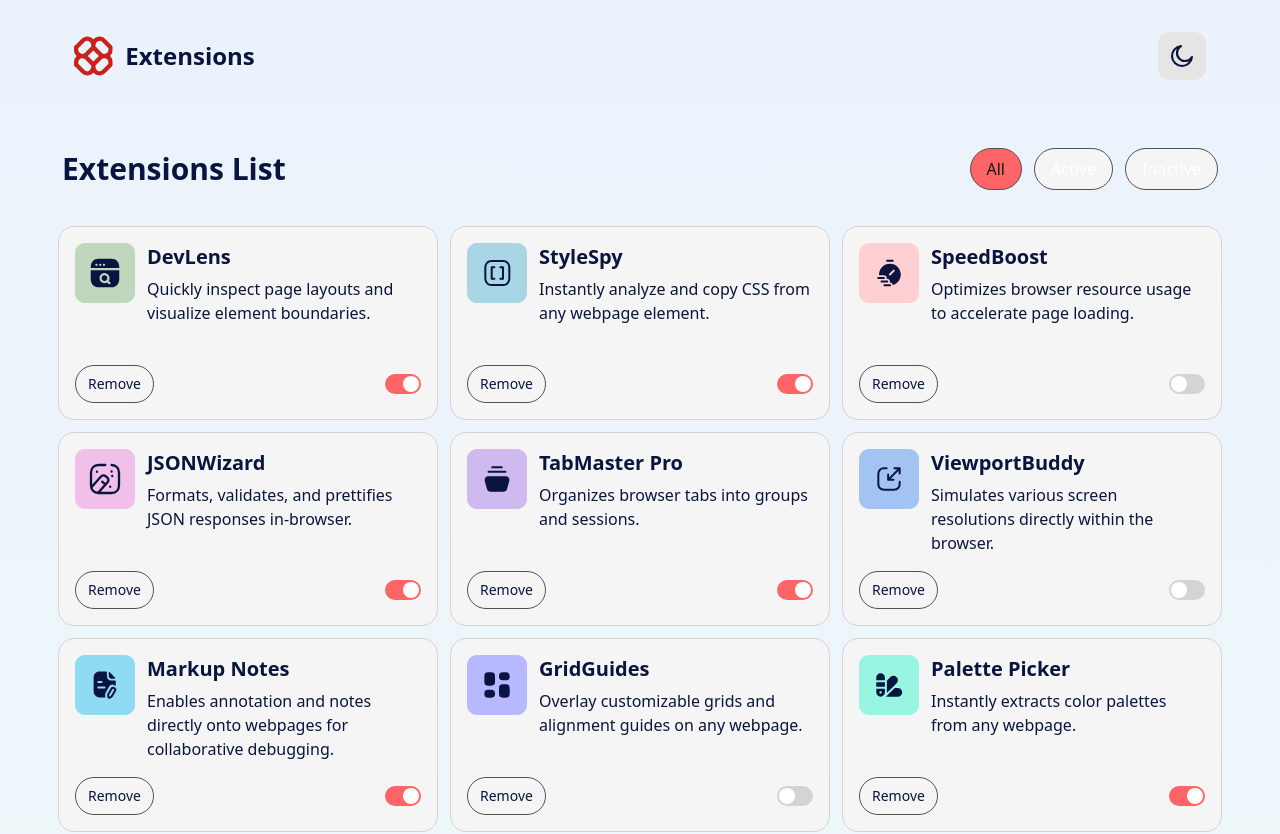
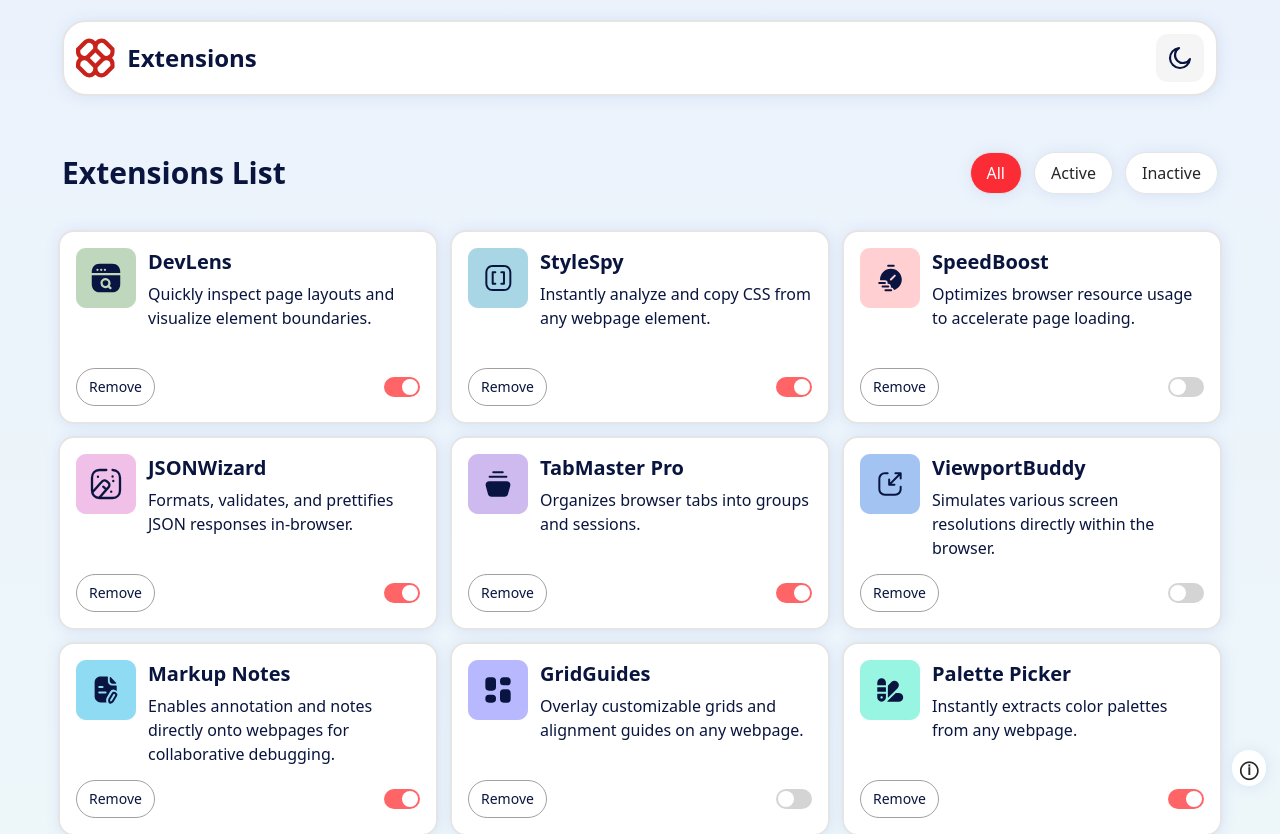
Before and after one commit to anaislcno/Extensions-Manager, a React (Vite) app: page / in a window 1280 px wide. Shown: the top 834 px of the page. Built offline with nearby package versions, Linux system fonts and the light colour scheme; a web font is replaced by a local one.

Commit message:
credentials

```diff
--- a/index.html
+++ b/index.html
@@ -29,7 +29,7 @@
   </head>
   <body>
     <main>
-      <div id="root"></div>
+      <div id="root" class="relative"></div>
     </main>
   </body>
 </html>
--- a/src/App.tsx
+++ b/src/App.tsx
@@ -11,11 +11,14 @@ function App() {
       <Header />
       <Filters activeFilter={activeFilter} setActiveFilter={setActiveFilter} />
       <Cards activeFilter={activeFilter} />
-      <div className="pt-[24px] text-center text-sm font-normal">
+      <div className="group fixed right-[14px] bottom-[14px] cursor-pointer rounded-full transition-all duration-300">
+        <div className="invisible absolute -top-[12px] right-10 w-[220px] rounded-md bg-neutral-400 p-2 text-sm font-normal text-white opacity-0 transition-all duration-300 group-hover:visible group-hover:opacity-100 dark:bg-neutral-800">
           Challenge by{" "}
           <a
             className="underline hover:text-neutral-300"
-          href="https://www.frontendmentor.io?ref=challenge"
+            href="https://www.frontendmentor.io/challenges/browser-extension-manager-ui-yNZnOfsMAp"
+            target="_blank"
+            rel="noopener noreferrer"
           >
             Frontend Mentor
           </a>
@@ -23,10 +26,16 @@ function App() {
           <a
             className="underline hover:text-neutral-300"
             href="https://github.com/anaislcno"
+            target="_blank"
+            rel="noopener noreferrer"
           >
             anaislcno
           </a>
           .
+        </div>
+        <button className="flex cursor-pointer items-center justify-center rounded-full bg-white px-2 py-1 text-lg text-neutral-800 shadow-[1px_1px_15px_0px_hsl(217,61%,90%)] transition-colors duration-300 group-hover:bg-neutral-400 group-hover:text-white dark:bg-neutral-600 dark:text-white dark:shadow-none dark:group-hover:bg-neutral-800">
+          ⓘ
+        </button>
       </div>
     </>
   );
--- a/src/components/Cards.tsx
+++ b/src/components/Cards.tsx
@@ -22,18 +22,18 @@ const Cards = ({ activeFilter }: CardsProps) => {
       {filteredDatas.map((data: Card) => (
         <div
           key={data.id}
-          className="container flex flex-col items-start justify-between min-h-[194px] gap-[12px] rounded-2xl border border-neutral-300 bg-neutral-100 p-[16px] md:max-w-[380px] dark:border-neutral-600 dark:bg-neutral-800"
+          className="container flex h-fit min-h-[194px] flex-col items-start justify-between gap-[12px] rounded-2xl border-2 border-neutral-200 bg-white p-[16px] shadow-[1px_1px_15px_0px_hsl(217,61%,90%)] md:max-w-[380px] dark:border-1 dark:border-neutral-600 dark:bg-neutral-800 dark:shadow-none"
         >
           <div className="flex items-start gap-[12px]">
             <img src={data.logo} />
             <div className="flex flex-col items-start gap-[6px]">
               <h3 className="text-xl">{data.name}</h3>
-              <p className="font-normal text-base">{data.description}</p>
+              <p className="text-base font-normal">{data.description}</p>
             </div>
           </div>
           <div className="flex w-full items-center justify-between gap-[8px]">
             <button
-              className="text-sm cursor-pointer rounded-4xl border border-neutral-600 px-[12px] py-[8px] font-normal transition-colors duration-300 hover:bg-neutral-600"
+              className="cursor-pointer rounded-4xl border border-neutral-400 px-[12px] py-[8px] text-sm font-normal transition-colors duration-300 hover:bg-neutral-600"
               onClick={() => handleRemove(data.id)}
             >
               Remove
--- a/src/components/Filters.tsx
+++ b/src/components/Filters.tsx
@@ -2,13 +2,15 @@ import type { FiltersProps } from "../types/filters";
 
 const Filters = ({ activeFilter, setActiveFilter }: FiltersProps) => {
   const baseBtn =
-    "rounded-3xl border border-neutral-600 px-[16px] py-[8px] transition-colors duration-200 font-normal cursor-pointer hover:bg-neutral-600 transition-colors duration-300";
-  const activeBtn = "bg-red-400 text-neutral-900 hover:text-white";
-  const inactiveBtn = "text-white dark:bg-neutral-800 bg-neutral-100";
+    "rounded-3xl border dark:border-neutral-600 border-neutral-200 px-[16px] py-[8px] transition-colors duration-200 font-normal cursor-pointer hover:text-white dark:hover:bg-neutral-600 hover:bg-neutral-400 transition-colors duration-300 shadow-[1px_1px_15px_0px_hsl(217,61%,90%)] dark:shadow-none";
+  const activeBtn =
+    "dark:bg-red-400 bg-red-500 dark:text-neutral-900 text-white";
+  const inactiveBtn =
+    "dark:text-white text-neutral-800 dark:bg-neutral-800 bg-white border-neutral-200 ";
 
   return (
-    <div className="m-auto flex max-w-[1156px] items-center justify-between rounded-lg sm:pt-[56px] pt-[36px] pb-[36px] sm:flex-row flex-col sm:pt-[24px]">
-      <h1 className="text-3xl sm:pb-0 pb-[12px]">Extensions List</h1>
+    <div className="m-auto flex max-w-[1156px] flex-col items-center justify-between rounded-lg pt-[36px] pb-[36px] sm:flex-row sm:pt-[24px] sm:pt-[56px]">
+      <h1 className="pb-[12px] text-3xl sm:pb-0">Extensions List</h1>
       <div className="flex gap-[12px]">
         <button
           className={`${baseBtn} ${activeFilter === "all" ? activeBtn : inactiveBtn}`}
--- a/src/components/Header.tsx
+++ b/src/components/Header.tsx
@@ -34,13 +34,13 @@ const Header = () => {
   };
 
   return (
-    <div className="bg-neutral-0 m-auto flex max-w-[1156px] items-center justify-between gap-[12px] rounded-3xl border-neutral-300 p-[12px] dark:border-none dark:bg-neutral-800">
-      <div className="flex gap-[12px] items-center">
+    <div className="m-auto flex max-w-[1156px] items-center justify-between gap-[12px] rounded-3xl border-2 border-neutral-200 bg-white p-[12px] shadow-[1px_1px_15px_0px_hsl(217,61%,90%)] dark:border-none dark:bg-neutral-800 dark:shadow-none">
+      <div className="flex items-center gap-[12px]">
         <img src={logoSVG} alt="Logo" className="h-10 w-auto" />
         <h2 className="text-2xl">Extensions</h2>
       </div>
       <button
-        className="cursor-pointer rounded-xl bg-neutral-200 p-[12px] transition-colors duration-300 hover:bg-neutral-300 dark:bg-neutral-700 dark:hover:bg-neutral-600"
+        className="cursor-pointer rounded-xl bg-neutral-100 p-[12px] transition-colors duration-300 hover:bg-neutral-300 dark:bg-neutral-700 dark:hover:bg-neutral-600"
         onClick={() => darkModeHandler()}
       >
         {dark ? (
--- a/src/styles/site.scss
+++ b/src/styles/site.scss
@@ -1,5 +1,7 @@
 @use "tailwindcss";
 @use "./tokens";
+
+@custom-variant dark (&:where(.dark, .dark *));
 
 body {
   margin: 0;
--- a/tailwind.config.js
+++ b/tailwind.config.js
@@ -13,6 +13,7 @@ export default {
           600: "hsl(226, 11%, 37%)",
           700: "hsl(225, 23%, 24%)",
           800: "hsl(224, 26%, 16%)",
+          // J'ai changé le putain de hsl mais il s'en tappe
           900: "hsl(227, 75%, 14%)",
         },
         red: {
```
Lines whose indentation alone changed are shown as unchanged.
